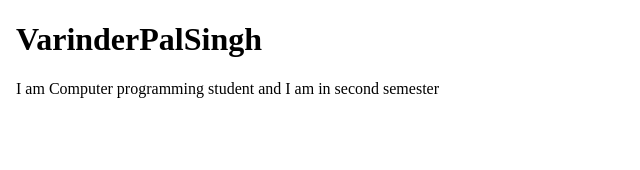
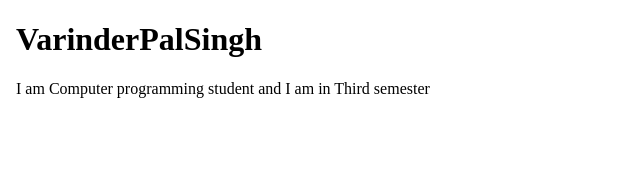
Before and after one commit to Varinder01/VarinderPal_Singh_Learning_Angular, an Angular app: page / in a window 1280 px wide. Shown: the top 170 px of the page, without its empty margins (0-640 px from the left). Built offline with nearby package versions, Linux system fonts and the light colour scheme.

Commit message:
changeversion

```diff
--- a/package.json
+++ b/package.json
@@ -1,6 +1,6 @@
 {
   "name": "varinder-pal-singh-learning-angular",
-  "version": "0.0.0",
+  "version": "0.1.0",
   "scripts": {
     "ng": "ng",
     "start": "ng serve",
--- a/src/app/app.component.ts
+++ b/src/app/app.component.ts
@@ -10,6 +10,6 @@ import { RouterOutlet } from '@angular/router';
 })
 export class AppComponent {
   title = 'VarinderPal-Singh-Learning-Angular';
-  aboutme = 'I am Computer programming student and I am in second semester';
+  aboutme = 'I am Computer programming student and I am in Third semester';
   heading = 'VarinderPalSingh';
 }
```
